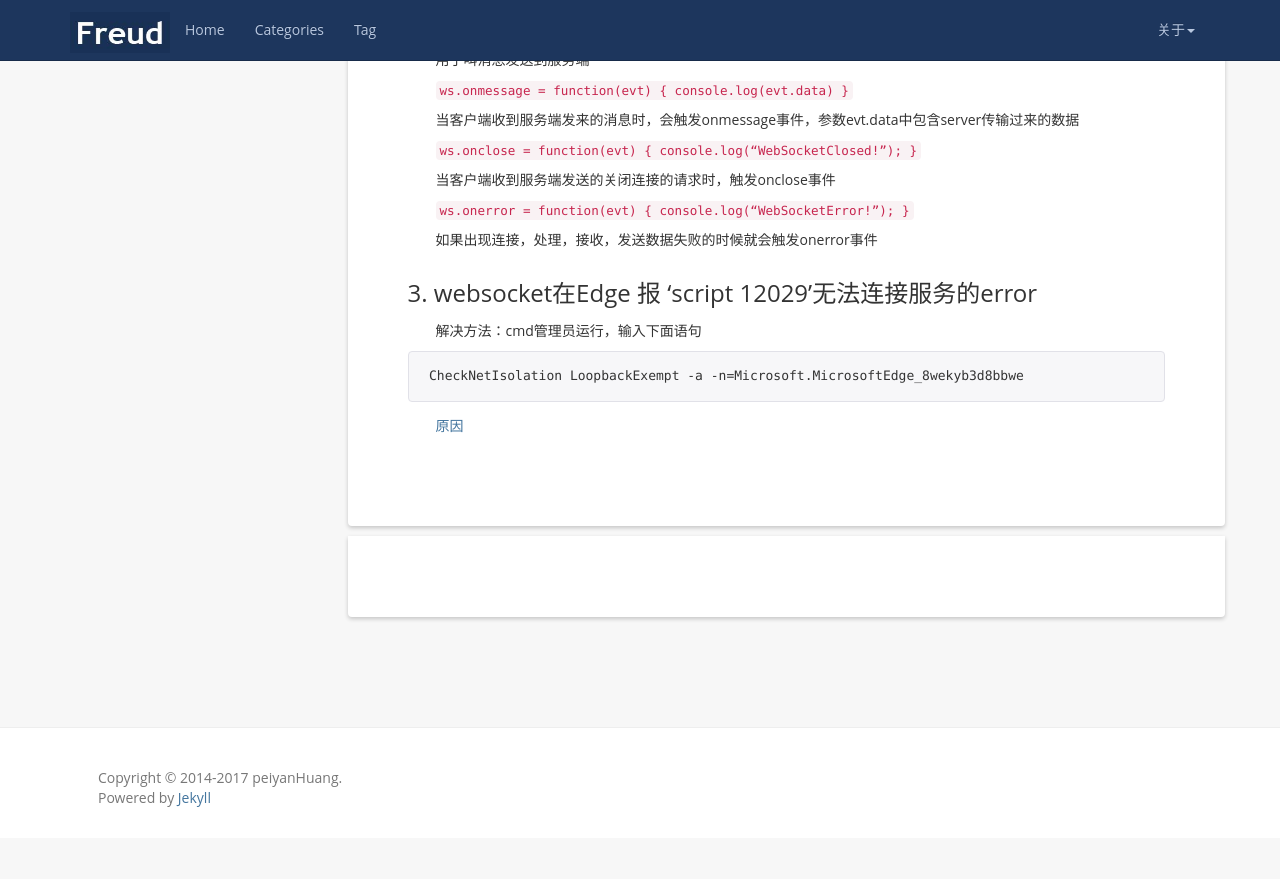
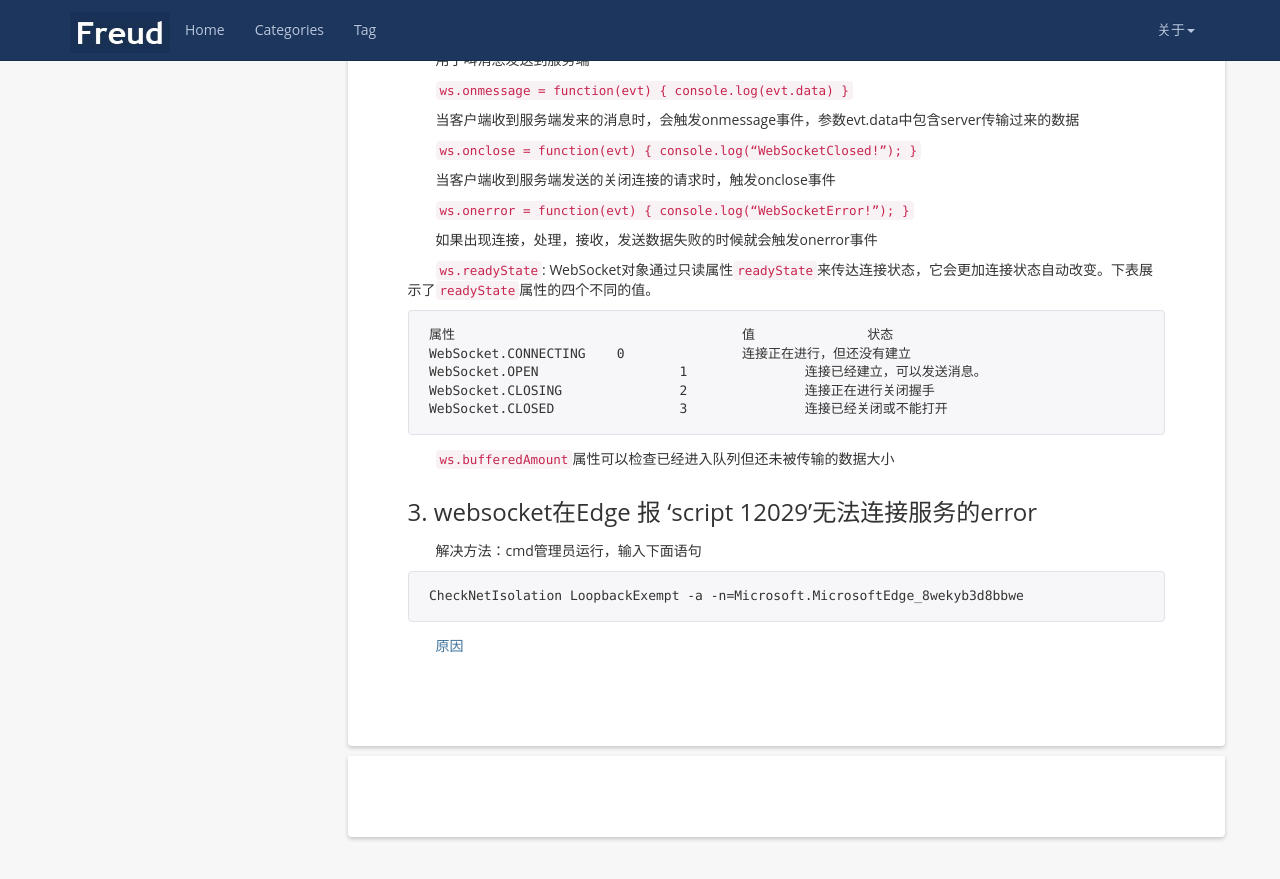
Before and after one commit to peiyanhuang/MyBlog, a Jekyll site: the page built from _posts/2016-12-07-WebSocket.md, in a window 1280 px wide and 900 px high, scrolled down 2311 px. Shown: the top 879 px of the window. Built offline with Jekyll 4.4.1, drawn with Linux system fonts in a browser that asks for light colours; nearby versions of some CDN libraries; before the commit the page ends 3149 px from its top, so only the background shows below that.

Commit message:
ws.readyState

````diff
--- a/_posts/2016-12-07-WebSocket.md
+++ b/_posts/2016-12-07-WebSocket.md
@@ -108,6 +108,17 @@ IE 10+ 支持。
 
 如果出现连接，处理，接收，发送数据失败的时候就会触发onerror事件
 
+`ws.readyState`: WebSocket对象通过只读属性`readyState`来传达连接状态，它会更加连接状态自动改变。下表展示了`readyState`属性的四个不同的值。
+
+```
+属性 					值		状态
+WebSocket.CONNECTING 	0		连接正在进行，但还没有建立
+WebSocket.OPEN 			1		连接已经建立，可以发送消息。
+WebSocket.CLOSING 		2		连接正在进行关闭握手
+WebSocket.CLOSED 		3		连接已经关闭或不能打开
+```
+
+`ws.bufferedAmount`属性可以检查已经进入队列但还未被传输的数据大小
 
 ### 3. websocket在Edge 报 'script 12029'无法连接服务的error
 
````
